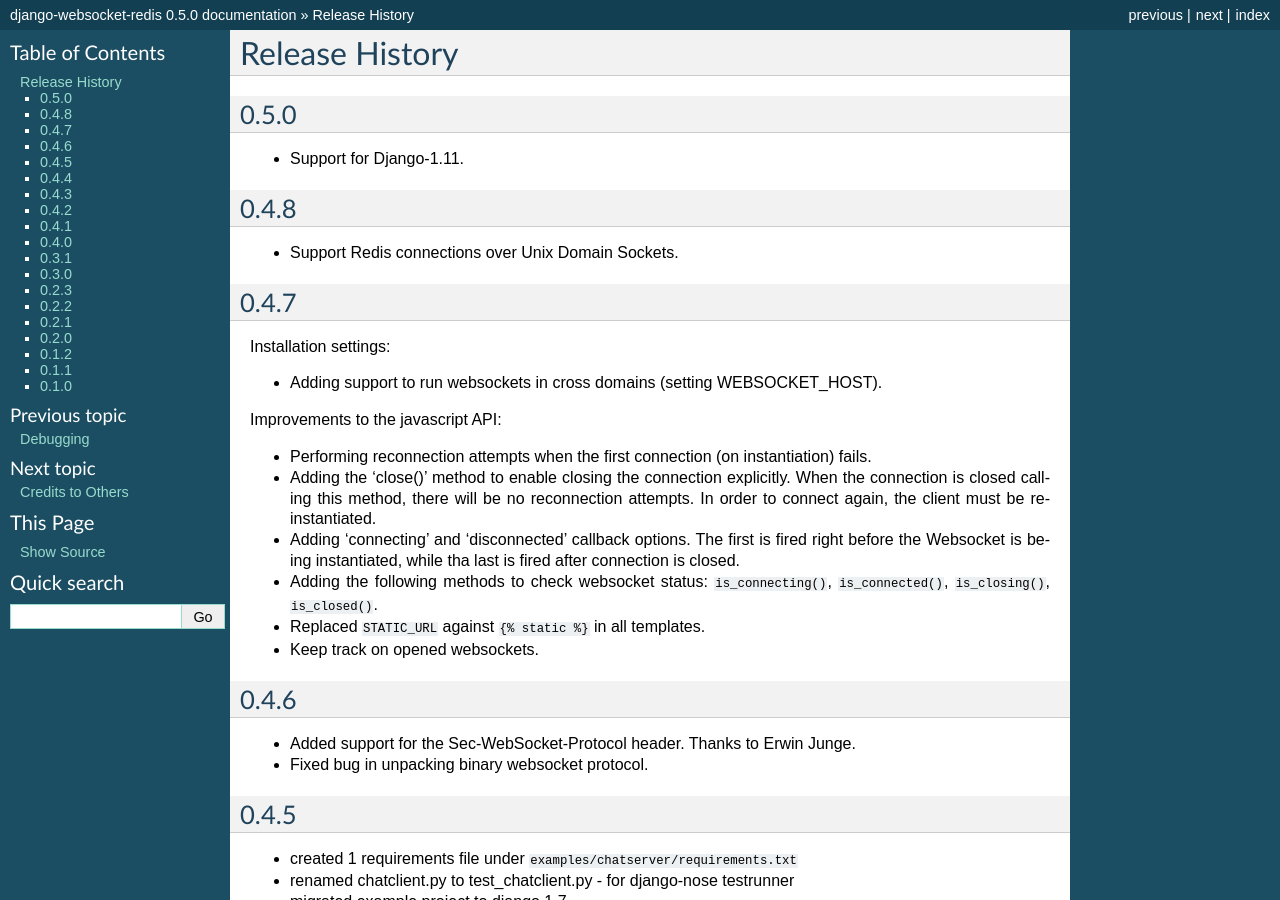
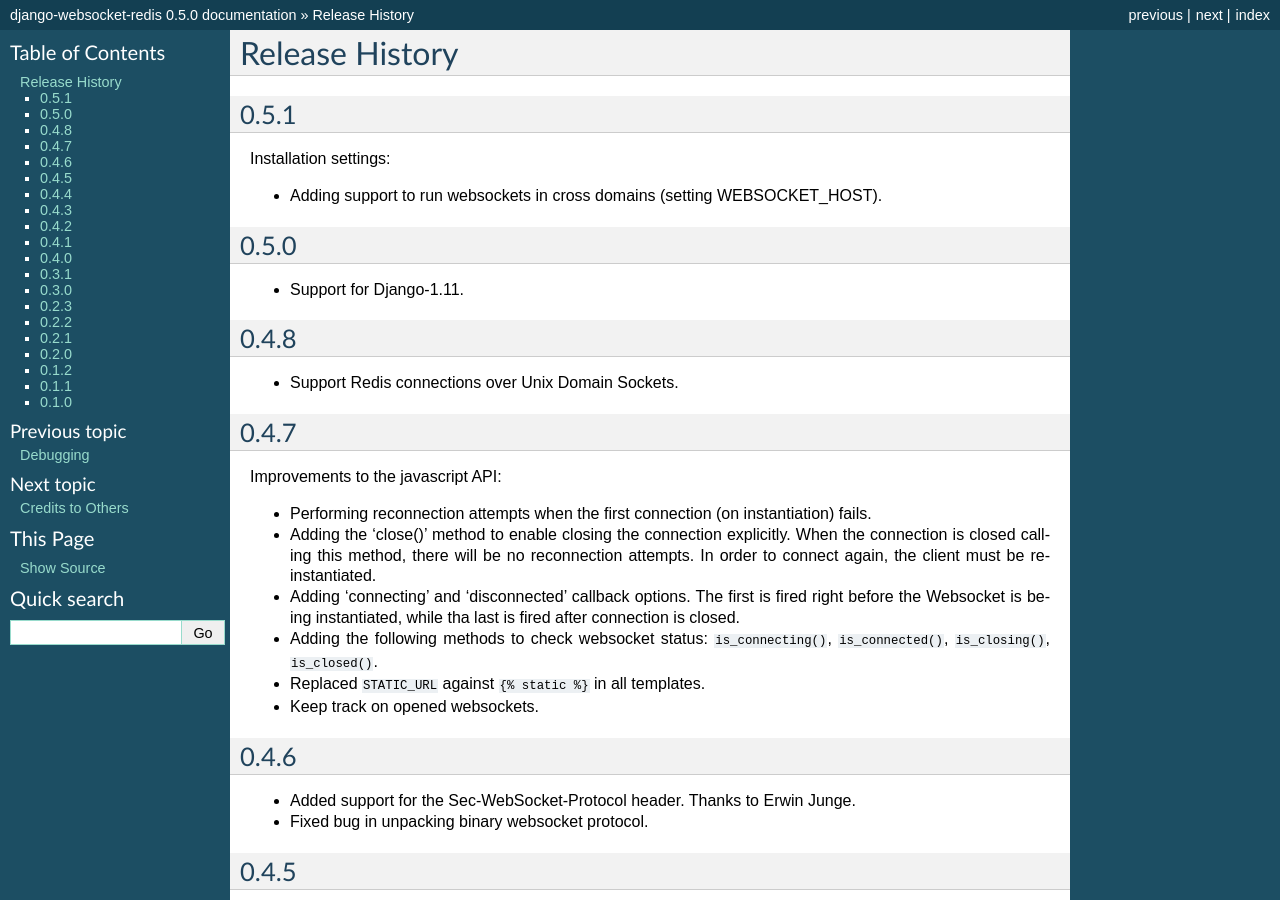
Before and after one commit to jrief/django-websocket-redis, a Sphinx documentation site: the page built from docs/changelog.rst, in a window 1280 px wide and 900 px high. Built offline with Sphinx 7.4.7, drawn with Linux system fonts in a browser that asks for light colours; some of the changed lines change nothing that is shown.

Commit message:
Fixing changing log location and version.

```diff
--- a/docs/changelog.rst
+++ b/docs/changelog.rst
@@ -3,6 +3,12 @@
 ===============
 Release History
 ===============
+
+0.5.1
+-----
+Installation settings:
+
+* Adding support to run websockets in cross domains (setting WEBSOCKET_HOST).
 
 0.5.0
 -----
@@ -14,10 +20,6 @@
 
 0.4.7
 -----
-Installation settings:
-
-* Adding support to run websockets in cross domains (setting WEBSOCKET_HOST).
-
 Improvements to the javascript API:
 
 * Performing reconnection attempts when the first connection (on instantiation) fails.
```
